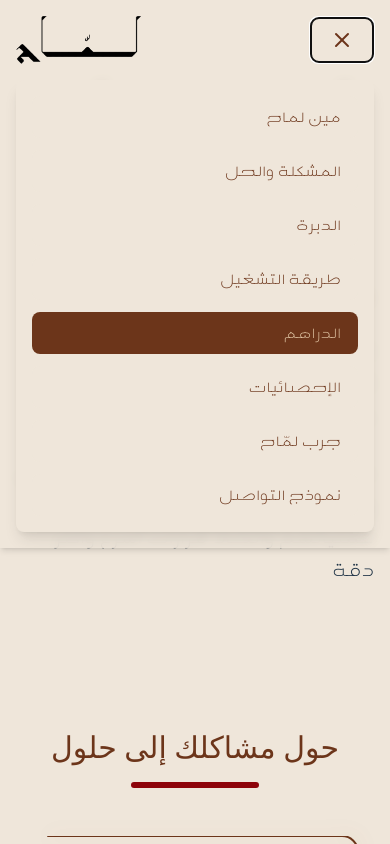
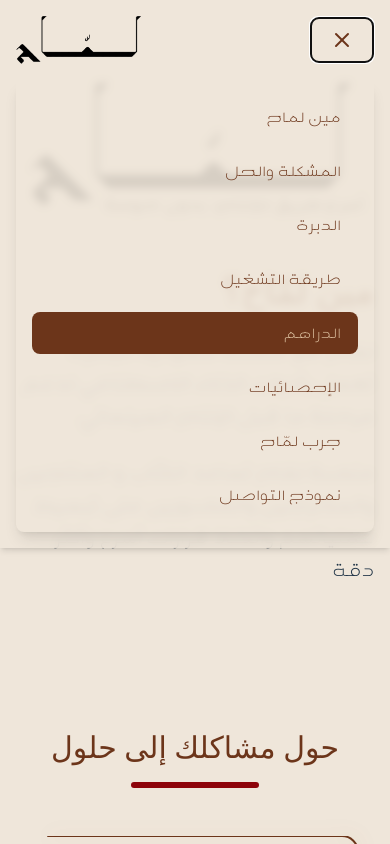
Before and after one commit to mohdoalomar/LammahAI, a React (Vite) app in the folder LammahAI/: page / in a window 390 px wide. Both pictures are taken after a click on the button 341 px from the left and 40 px from the top of the page. Shown: the top 844 px of the page. Built offline with nearby package versions, Linux system fonts and the light colour scheme; a web font is replaced by a local one; what tailwindcss-animated would draw is missing.

Commit message:
header adjustments

```diff
--- a/LammahAI/src/components/Header.jsx
+++ b/LammahAI/src/components/Header.jsx
@@ -71,7 +71,7 @@ const Header = ({ sectionRefs }) => {
                   ${index !== navItems.length - 1 ? 'ml-4' : ''}
                   ${activeSection === item.id
                     ? 'bg-LammahBrown text-LammahBiege'
-                    : 'text-LammahBrown hover:bg-LammahBrown/10 bg-LammmahBG'
+                    : 'text-LammahBrown hover:bg-LammahBrown/10 bg-LammmahBG/0'
                   }`}
               >
                 {item.label}
@@ -81,7 +81,7 @@ const Header = ({ sectionRefs }) => {
 
           {/* Mobile Menu Button */}
           <button
-            className="lg:hidden text-LammahBrown bg-LammmahBG"
+            className="lg:hidden text-LammahBrown bg-LammmahBG/0"
             onClick={() => setIsMenuOpen(!isMenuOpen)}
           >
             {isMenuOpen ? <X size={24} /> : <Menu size={24} />}
@@ -90,7 +90,7 @@ const Header = ({ sectionRefs }) => {
 
         {/* Mobile Navigation */}
         {isMenuOpen && (
-          <div className="lg:hidden mt-4 bg-LammmahBG rounded-lg shadow-lg">
+          <div className="lg:hidden mt-4 bg-LammmahBG/0 rounded-lg shadow-lg">
             <div className="flex flex-col space-y-3 p-4">
               {navItems.map(item => (
                 <button
@@ -99,7 +99,7 @@ const Header = ({ sectionRefs }) => {
                   className={`px-4 py-2 rounded-lg text-right transition-colors duration-300 font-arian
                     ${activeSection === item.id
                       ? 'bg-LammahBrown text-LammahBiege'
-                      : 'text-LammahBrown hover:bg-LammahBrown/10 bg-LammmahBG'
+                      : 'text-LammahBrown hover:bg-LammahBrown/10 bg-LammmahBG/0'
                     }`}
                 >
                   {item.label}
--- a/LammahAI/src/index.css
+++ b/LammahAI/src/index.css
@@ -52,9 +52,7 @@ button {
   cursor: pointer;
   transition: border-color 0.25s;
 }
-button:hover {
-  border-color: #646cff;
-}
+
 button:focus,
 button:focus-visible {
   outline: 4px auto -webkit-focus-ring-color;
```
